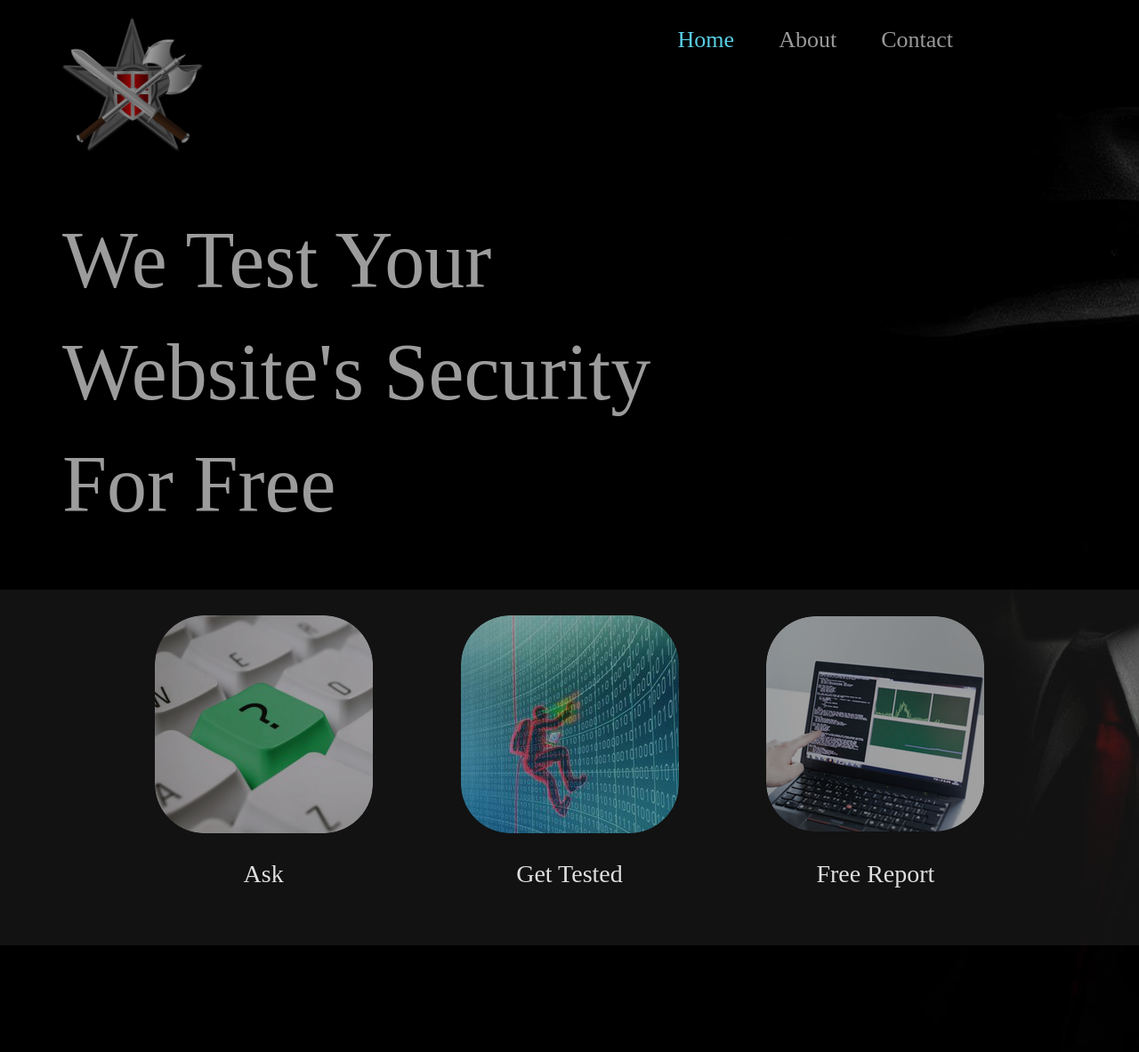
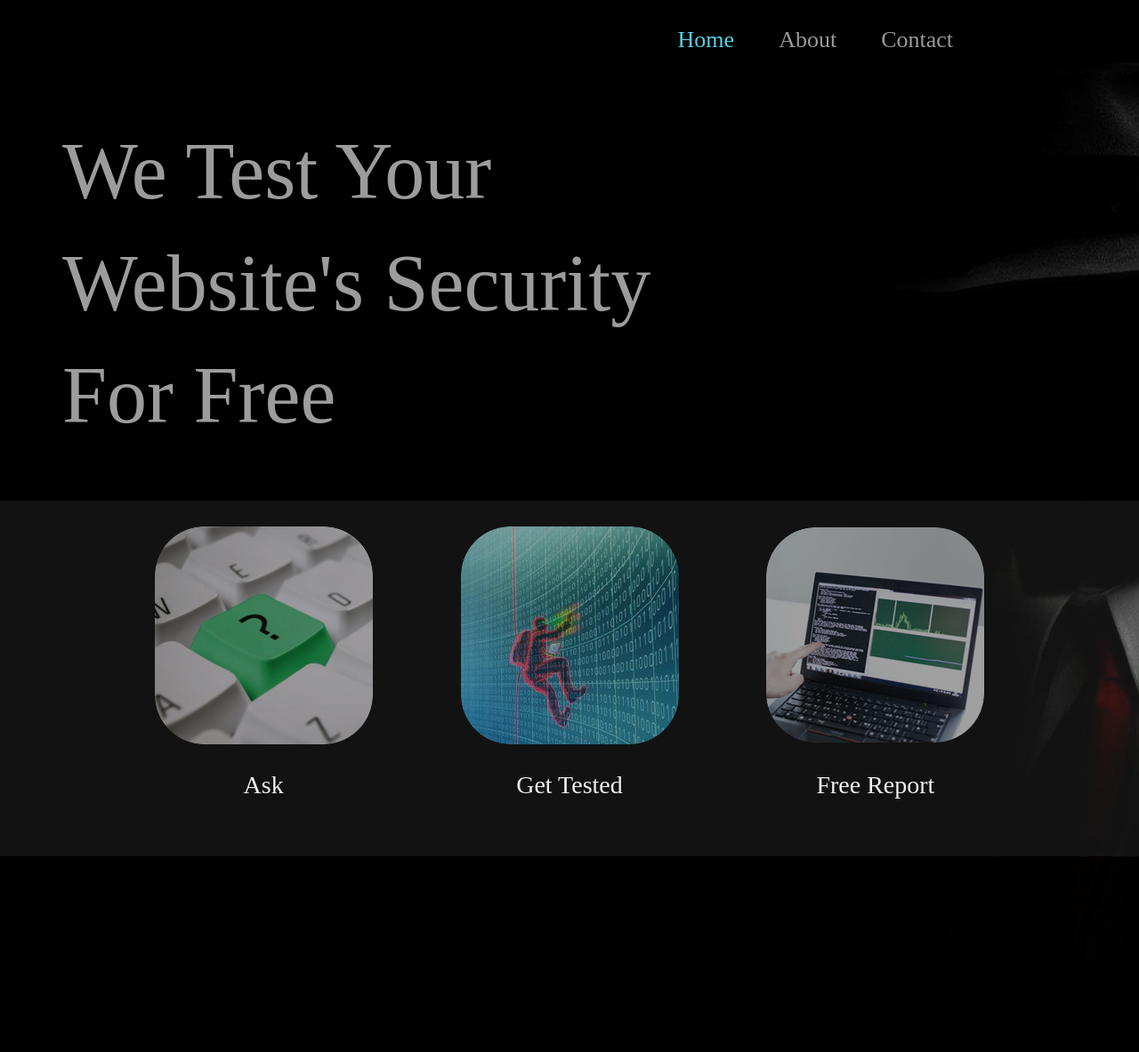
Before and after one commit to Buisson/Enjol--Colomb, a PHP site: page / in a window 1280 px wide. Shown: the whole page at 89% size. After the commit the page ends 963 px from the top, so only its background shows below. Run offline with PHP 8.4, Linux system fonts and the light colour scheme; some libraries are stand-ins or nearby versions.

Commit message:
Deleted logo, added link on home images

```diff
--- a/about.html
+++ b/about.html
@@ -38,7 +38,7 @@
             <span class="icon-bar"></span>
             <span class="icon-bar"></span>
           </button>
-		  <img height="150" src="Images/logo.png"/>
+		  <!-- <img height="150" src="Images/logo.png"/> -->
 
         </div>
 
--- a/contact.php
+++ b/contact.php
@@ -220,7 +220,7 @@ function get_data($var) {
             <span class="icon-bar"></span>
             <span class="icon-bar"></span>
           </button>
-		  <img height="150" src="Images/logo.png"/>
+		  <!-- <img height="150" src="Images/logo.png"/> -->
 
         </div>
 
--- a/index.html
+++ b/index.html
@@ -39,7 +39,7 @@
             <span class="icon-bar"></span>
             <span class="icon-bar"></span>
           </button>
-		  <img height="150" src="Images/logo.png"/>
+		  <!-- <img height="150" src="Images/logo.png"/> -->
 
         </div>
 
@@ -72,20 +72,20 @@
 	<div class="bottom-banner">
 		<div class="imageBanner-Wrapper">
 			<div class="imageBanner">
-					<img src="Images/ask.png">
+					<a href="contact.php"><img src="Images/ask.png"></a>
 			</div>
 			<div class="imageBanner">
-				<img src="Images/tested.png"><br />
+				<a href="about.html"><img src="Images/tested.png"></a>
 			</div>
 			<div class="imageBanner">
-				<img src="Images/report.png">
+				<a href="about.html"><img src="Images/report.png"></a>
 			</div>
 		</div>
 
 			<!-- new row -->
-			<div class="imageText">Ask</div>
-			<div class="imageText">Get Tested</div>
-			<div class="imageText">Free Report</div>
+			<div class="imageText"><a href="contact.php">Ask</a></div>
+			<div class="imageText"><a href="about.html">Get Tested</a></div>
+			<div class="imageText"><a href="about.html">Free Report</a></div>
 
 
 
--- a/starter-template.css
+++ b/starter-template.css
@@ -79,6 +79,15 @@ h1 {
 
 }
 
+.imageText a {
+	color: #F0F0F0;
+}
+
+.imageText a:hover {
+	color: #59CEE5;
+	text-decoration: none;
+}
+
 img{
 	opacity:0.6;
 }
```
Also changed, not shown: 3 other files.
